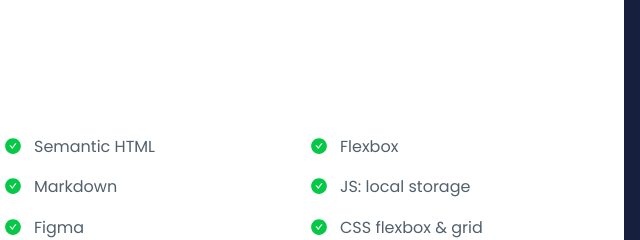
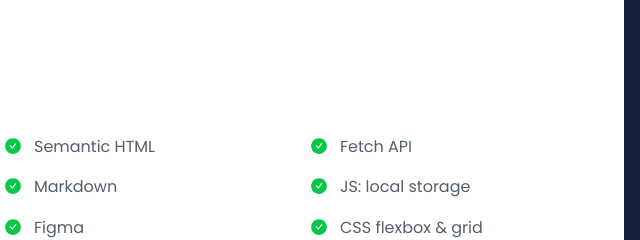
Before and after one commit to druszkiewicz/druszkiewicz.github.io, a website: page src/content/index.html in a window 1280 px wide. Shown: the part 960-1200 px from the top of the page, 640-1280 px from the left. Drawn offline with nearby package versions, Linux system fonts and the light colour scheme; files that its build step writes are made by us from their sources; no server answers; files whose address does not match are found by name.

Commit message:
fix: typo

```diff
--- a/src/content/index.html
+++ b/src/content/index.html
@@ -49,7 +49,7 @@
         <h3 class="skills-list__title">Working knowledge</h3>
         <ul class="skills-list__list">
           <li class="skills-list__item">Semantic HTML</li>
-          <li class="skills-list__item">Flexbox</li>
+          <li class="skills-list__item">Fetch API</li>
           <li class="skills-list__item">Markdown</li>
           <li class="skills-list__item">JS: local storage</li>
           <li class="skills-list__item">Figma</li>
```
